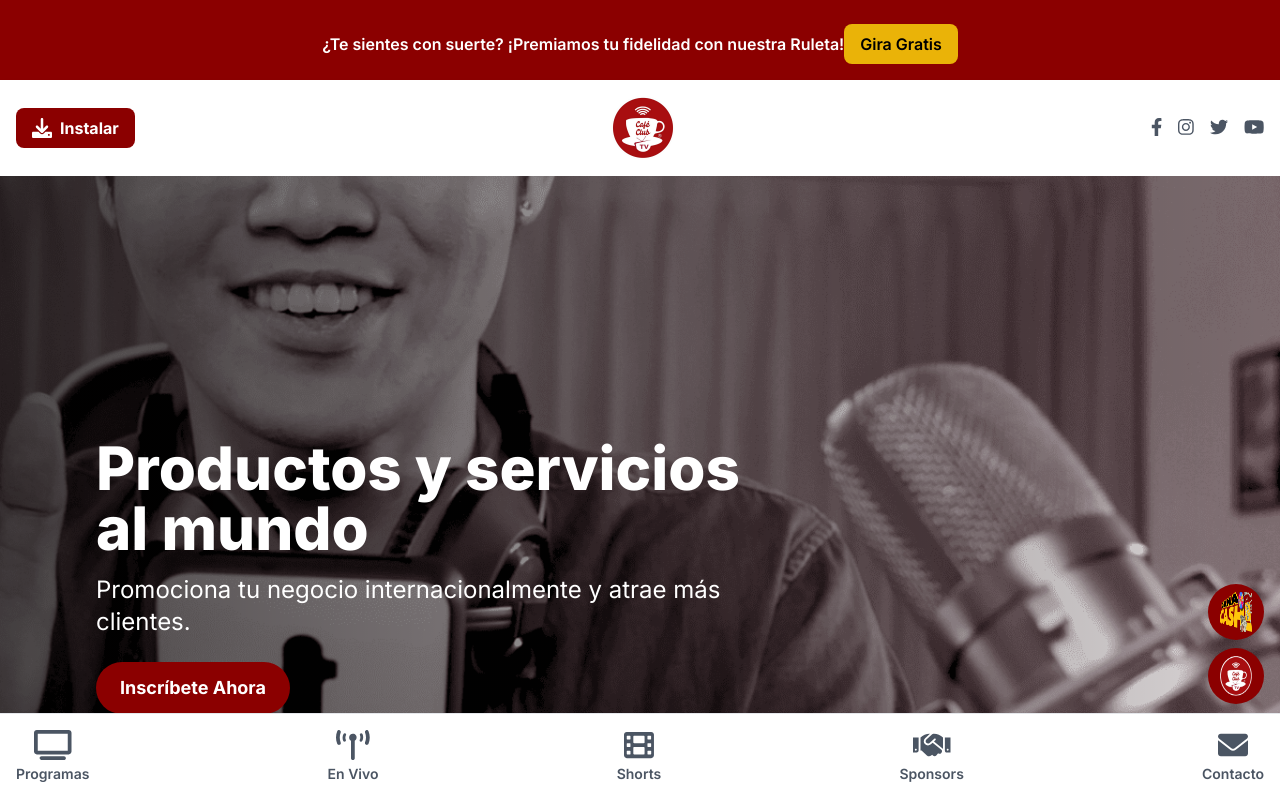
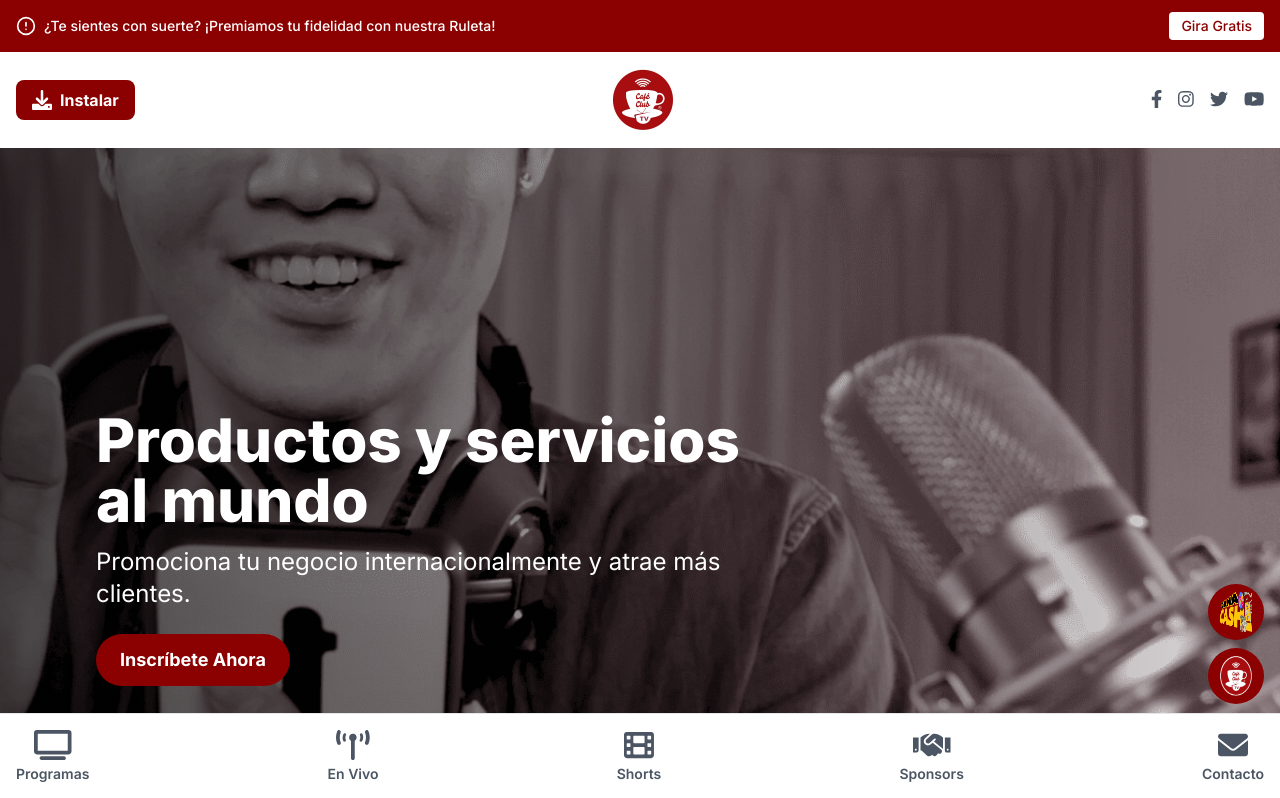
Before and after one commit to clientesweb/CafeClubTV3.0, a Next.js app: page / in a window 1280 px wide. Shown: the top 798 px of the page. Built offline with nearby package versions, Linux system fonts and the light colour scheme; no server answers.

Commit message:
Actualizar TopBanner.tsx

```diff
--- a/components/TopBanner.tsx
+++ b/components/TopBanner.tsx
@@ -1,16 +1,25 @@
+import Link from 'next/link'
+import { AlertCircle } from 'lucide-react'
+
 export default function TopBanner() {
   return (
-    <div className="bg-[var(--primary-color)] text-white text-center py-3 px-6 sm:py-4 sm:px-8">
-      <p className="text-sm sm:text-base font-semibold">
-        ¿Te sientes con suerte? ¡Premiamos tu fidelidad con nuestra Ruleta!
-        <a
-          href="#"
-          className="inline-block bg-yellow-500 text-black px-4 py-2 mt-2 rounded-lg transition-all duration-300 ease-in-out transform hover:bg-yellow-400 hover:scale-105 focus:outline-none focus:ring-2 focus:ring-yellow-300"
-          aria-label="Gira gratis la ruleta"
-        >
-          Gira Gratis
-        </a>
-      </p>
+    <div className="bg-[#8B0000] text-white">
+      <div className="container mx-auto px-4 py-2 sm:py-3">
+        <div className="flex flex-wrap items-center justify-center sm:justify-between gap-2 text-center sm:text-left">
+          <div className="flex items-center gap-2">
+            <AlertCircle className="h-4 w-4 sm:h-5 sm:w-5 flex-shrink-0" />
+            <p className="text-sm font-medium">
+              ¿Te sientes con suerte? ¡Premiamos tu fidelidad con nuestra Ruleta!
+            </p>
+          </div>
+          <Link
+            href="/ruleta"
+            className="inline-flex items-center justify-center rounded text-xs sm:text-sm font-medium transition-colors focus-visible:outline-none focus-visible:ring-2 focus-visible:ring-offset-2 disabled:pointer-events-none disabled:opacity-50 bg-white text-[#8B0000] hover:bg-gray-100 px-3 py-1"
+          >
+            Gira Gratis
+          </Link>
+        </div>
+      </div>
     </div>
   )
 }
```
